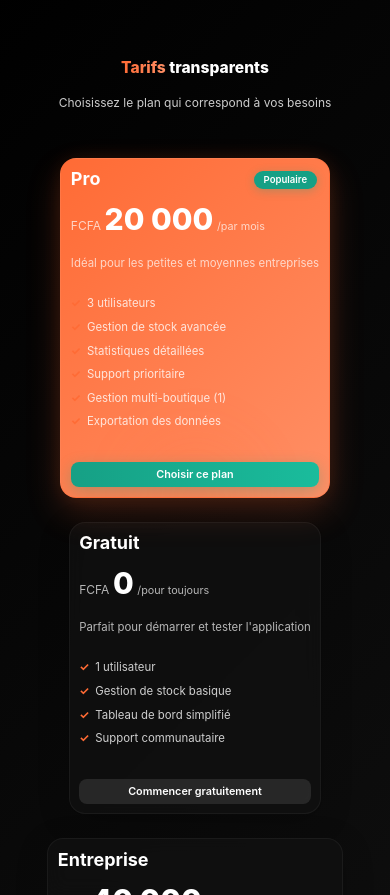
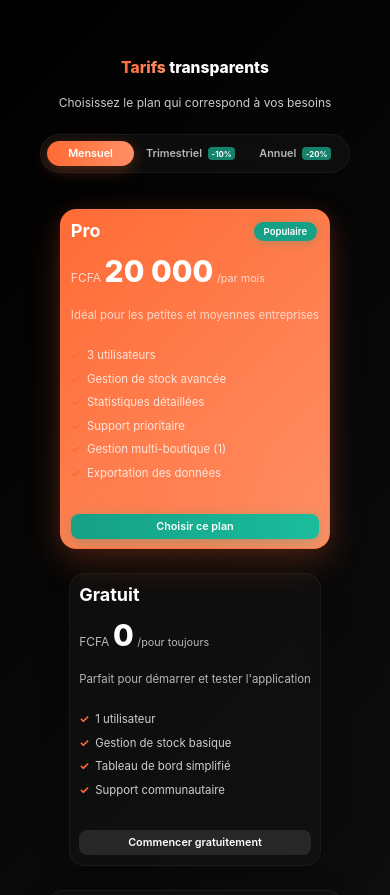
Before and after one commit to kamfal667/sell, a React (Create React App) app in the folder sell/: page / in a window 390 px wide. Shown: the part 3280-4175 px from the top of the page. Built offline with nearby package versions, Linux system fonts and the light colour scheme.

Commit message:
Ajout de la sélection de périodicité (mensuel, trimestriel, annuel) avec réductions dans la section Pricing

```diff
--- a/sell/src/components/LandingPage/PricingSection.js
+++ b/sell/src/components/LandingPage/PricingSection.js
@@ -1,4 +1,4 @@
-import React from 'react';
+import React, { useState } from 'react';
 import { motion } from 'framer-motion';
 import { Link } from 'react-router-dom';
 import styles from './PricingSection.module.css';
@@ -8,6 +8,45 @@ import styles from './PricingSection.module.css';
  * Présente les différentes offres tarifaires avec effet glassmorphism
  */
 const PricingSection = () => {
+  // État pour suivre la périodicité sélectionnée (mensuel, trimestriel, annuel)
+  const [billingPeriod, setBillingPeriod] = useState('monthly');
+
+  // Facteurs de réduction pour les différentes périodicités
+  const discountFactors = {
+    monthly: 1, // pas de réduction
+    quarterly: 0.9, // 10% de réduction
+    yearly: 0.8 // 20% de réduction
+  };
+
+  // Textes pour les périodes
+  const periodTexts = {
+    monthly: 'par mois',
+    quarterly: 'par trimestre',
+    yearly: 'par an'
+  };
+
+  // Calculer le prix en fonction de la périodicité et appliquer la réduction
+  const calculatePrice = (basePrice, period) => {
+    if (basePrice === '0') return basePrice; // Le plan gratuit reste gratuit
+
+    const numericPrice = parseInt(basePrice.replace(/\s/g, ''), 10);
+    let adjustedPrice;
+
+    switch(period) {
+      case 'quarterly':
+        adjustedPrice = Math.round(numericPrice * 3 * discountFactors.quarterly);
+        break;
+      case 'yearly':
+        adjustedPrice = Math.round(numericPrice * 12 * discountFactors.yearly);
+        break;
+      default: // monthly
+        adjustedPrice = numericPrice;
+    }
+
+    // Formatter le prix avec des espaces pour les milliers
+    return adjustedPrice.toString().replace(/\B(?=(\d{3})+(?!\d))/g, " ");
+  };
+
   // Données des plans tarifaires
   const pricingPlans = [
     {
@@ -137,6 +176,38 @@ const PricingSection = () => {
         Choisissez le plan qui correspond à vos besoins
       </motion.p>
 
+      {/* Sélecteur de périodicité */}
+      <motion.div
+        className={styles.billingSelector}
+        initial={{ opacity: 0, y: 20 }}
+        whileInView={{ opacity: 1, y: 0 }}
+        transition={{ duration: 0.5, delay: 0.3 }}
+        viewport={{ once: true }}
+      >
+        <div className={styles.billingOptions}>
+          <button
+            className={`${styles.billingOption} ${billingPeriod === 'monthly' ? styles.active : ''}`}
+            onClick={() => setBillingPeriod('monthly')}
+          >
+            Mensuel
+          </button>
+          <button
+            className={`${styles.billingOption} ${billingPeriod === 'quarterly' ? styles.active : ''}`}
+            onClick={() => setBillingPeriod('quarterly')}
+          >
+            <span>Trimestriel</span>
+            <span className={styles.discount}>-10%</span>
+          </button>
+          <button
+            className={`${styles.billingOption} ${billingPeriod === 'yearly' ? styles.active : ''}`}
+            onClick={() => setBillingPeriod('yearly')}
+          >
+            <span>Annuel</span>
+            <span className={styles.discount}>-20%</span>
+          </button>
+        </div>
+      </motion.div>
+
       <motion.div
         className={styles.pricingGrid}
         variants={containerVariants}
@@ -163,8 +234,8 @@ const PricingSection = () => {
 
             <div className={styles.planPrice}>
               <span className={styles.currency}>{plan.currency}</span>
-              <span className={styles.amount}>{plan.price}</span>
-              <span className={styles.period}>/{plan.period}</span>
+              <span className={styles.amount}>{calculatePrice(plan.price, billingPeriod)}</span>
+              <span className={styles.period}>/{plan.id === 'free' ? plan.period : periodTexts[billingPeriod]}</span>
             </div>
 
             <p className={styles.planDescription}>{plan.description}</p>
--- a/sell/src/components/LandingPage/PricingSection.module.css
+++ b/sell/src/components/LandingPage/PricingSection.module.css
@@ -32,7 +32,57 @@
   color: rgba(255, 255, 255, 0.8);
   text-align: center;
   max-width: 800px;
-  margin-bottom: 4rem;
+  margin-bottom: 2rem;
+}
+
+/* Styles pour le sélecteur de périodicité */
+.billingSelector {
+  width: 100%;
+  max-width: 500px;
+  margin-bottom: 3rem;
+  display: flex;
+  justify-content: center;
+}
+
+.billingOptions {
+  display: flex;
+  background: rgba(18, 18, 18, 0.7);
+  backdrop-filter: blur(10px);
+  -webkit-backdrop-filter: blur(10px);
+  border-radius: 50px;
+  padding: 0.5rem;
+  border: 1px solid rgba(255, 255, 255, 0.05);
+}
+
+.billingOption {
+  padding: 0.8rem 1.5rem;
+  border: none;
+  background: transparent;
+  color: rgba(255, 255, 255, 0.7);
+  font-size: 0.9rem;
+  font-weight: 600;
+  cursor: pointer;
+  border-radius: 50px;
+  transition: all 0.3s ease;
+  position: relative;
+  display: flex;
+  align-items: center;
+  gap: 0.5rem;
+}
+
+.billingOption.active {
+  background: linear-gradient(90deg, #FF6B35, #FF8F65);
+  color: white;
+  box-shadow: 0 4px 15px rgba(255, 107, 53, 0.3);
+}
+
+.discount {
+  background: rgba(22, 160, 133, 0.8);
+  color: white;
+  padding: 0.2rem 0.4rem;
+  border-radius: 4px;
+  font-size: 0.7rem;
+  font-weight: bold;
 }
 
 .pricingGrid {
@@ -235,6 +285,16 @@
   .sectionTitle {
     font-size: 2.5rem;
   }
+
+  .billingOptions {
+    width: 100%;
+  }
+
+  .billingOption {
+    padding: 0.7rem 1rem;
+    flex: 1;
+    justify-content: center;
+  }
 }
 
 @media (max-width: 480px) {
@@ -245,4 +305,14 @@
   .sectionDescription {
     font-size: 1rem;
   }
+
+  .billingOption {
+    padding: 0.6rem 0.5rem;
+    font-size: 0.8rem;
+  }
+
+  .discount {
+    padding: 0.15rem 0.3rem;
+    font-size: 0.65rem;
+  }
 }
```
